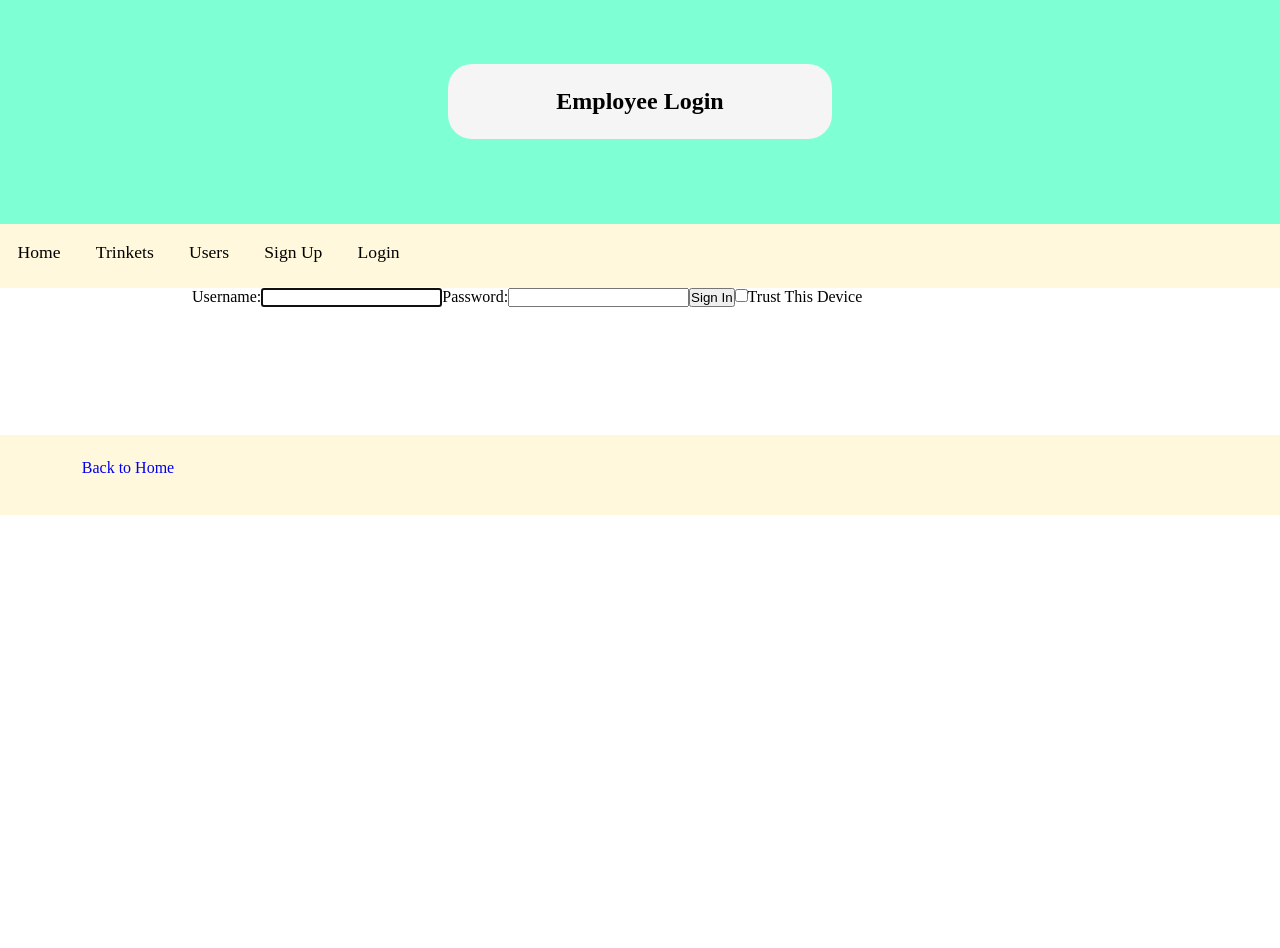
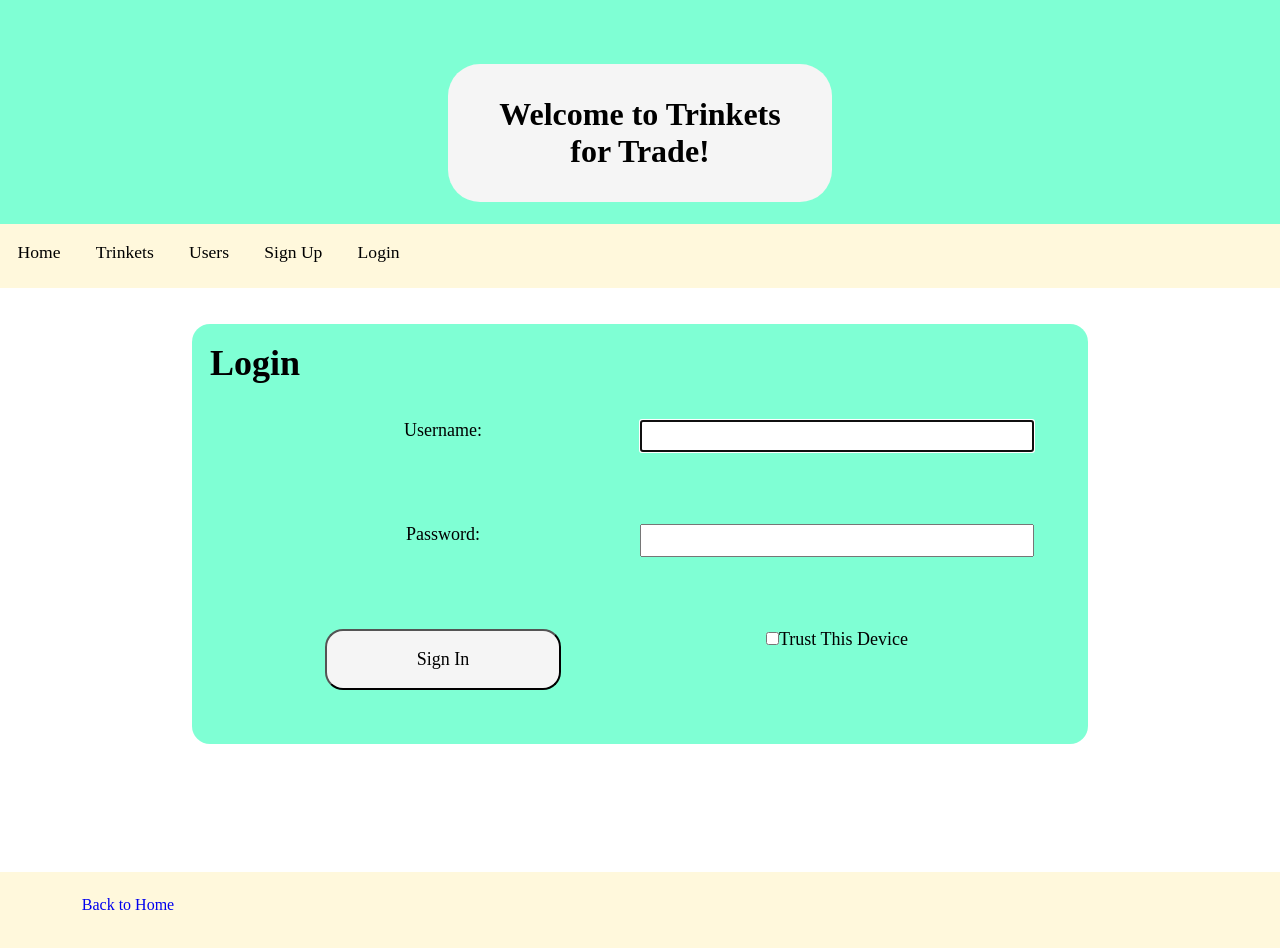
Before and after one commit to Neil-McCarthy/Trinkets-for-Trade, a React (Create React App) app in the folder frontend/: page /login in a window 1280 px wide. Shown: the top 948 px of the page. Before the commit the page ends 800 px from the top, so only its background shows below. Built offline with nearby package versions, Linux system fonts and the light colour scheme.

Commit message:
add styling for create new / login forms

```diff
--- a/frontend/src/App.js
+++ b/frontend/src/App.js
@@ -18,19 +18,21 @@ function App() {
       <Route path='/' element={<Layout />}>
         <Route index element={<Public />} />
         <Route path='login' element={<Login />} />
-        <Route path='newUser' element={<NewUserForm />} />
         <Route element={<PersistLogin />}>
-          <Route element={<Prefetch />}>
             <Route path='users'>
-              <Route index element={<UsersList />} />
-              <Route path=':id' element={<EditUser />} />
+              <Route element={<Prefetch />}>
+                <Route index element={<UsersList />} />
+                <Route path=':id' element={<EditUser />} />
+              </Route>
+              <Route path='newUser' element={<NewUserForm />} />
             </Route>
             <Route path='trinkets'>
+              <Route element={<Prefetch />}>
+                <Route path=':id' element={<EditTrinket />} />
+                <Route path='newTrinket' element={<NewTrinketForm />} />
+              </Route>
               <Route index element={<TrinketsList />} />
-              <Route path=':id' element={<EditTrinket />} />
-              <Route path='newTrinket' element={<NewTrinketForm />} />
             </Route>
-          </Route>
         </Route>
       </Route>
     </Routes>
--- a/frontend/src/features/auth/Login.js
+++ b/frontend/src/features/auth/Login.js
@@ -7,6 +7,7 @@ import { useLoginMutation } from './authApiSlice'
 
 import usePersist from '../../hooks/usePersist'
 import Nav from '../../components/common/Nav'
+import Header from '../../components/common/Header'
 
 
 const Login = () => {
@@ -61,15 +62,17 @@ const Login = () => {
     if (isLoading) return <p>Loading...</p>
 
     const content = (
-        <section className="public">
-            <header>
-                <h1>Employee Login</h1>
-            </header>
+        <>
+            <Header />
             <Nav  isLoggedIn={false} />
             <main>
                 <p ref={errRef} aria-live="assertive">{errMsg}</p>
 
-                <form onSubmit={handleSubmit}>
+                <form className='create-new-form' onSubmit={handleSubmit}>
+                    <h1>
+                        Login
+                    </h1>
+                    <div>
                         <label htmlFor="username">Username:</label>
                         <input
                             type="text"
@@ -80,7 +83,8 @@ const Login = () => {
                             autoComplete="off"
                             required
                         />
-
+                    </div>
+                    <div>
                         <label htmlFor="password">Password:</label>
                         <input
                             type="password"
@@ -89,8 +93,9 @@ const Login = () => {
                             value={password}
                             required
                         />
+                    </div>
+                    <div>
                         <button>Sign In</button>
-
                         <label htmlFor="persist">
                             <input
                                 type="checkbox"
@@ -100,13 +105,13 @@ const Login = () => {
                             />
                             Trust This Device
                         </label>
-
+                    </div>
                 </form>
             </main>
             <footer>
                 <Link to="/">Back to Home</Link>
             </footer>
-        </section>
+        </>
     )
 
     return content
--- a/frontend/src/features/trinkets/NewTrinketForm.js
+++ b/frontend/src/features/trinkets/NewTrinketForm.js
@@ -2,6 +2,9 @@ import { useState, useEffect } from "react"
 import { useNavigate } from "react-router-dom"
 import { useAddNewTrinketMutation } from "./trinketsApiSlice"
 import useAuth from "../../hooks/useAuth"
+import Header from "../../components/common/Header"
+import Nav from "../../components/common/Nav"
+import Footer from "../../components/common/Footer"
 
 const NewTrinketForm = () => {
 
@@ -44,21 +47,14 @@ const NewTrinketForm = () => {
 
     const content = (
         <>
+            <Header />
+            <Nav  isLoggedIn={true} />
+            <main>
                 <p>{error?.data?.message}</p>
 
-            <form onSubmit={onSaveTrinketClicked}>
-                <div>
+                <form className="create-new-form" onSubmit={onSaveTrinketClicked}>
                     <h2>New Trinket</h2>
                     <div>
-                        <button
-                            className="icon-button"
-                            title="Save"
-                            disabled={!canSave}
-                        >
-                            Save
-                        </button>
-                    </div>
-                </div>
                         <label htmlFor="name">
                             Name:</label>
                         <input
@@ -69,7 +65,8 @@ const NewTrinketForm = () => {
                             value={name}
                             onChange={onNameChanged}
                         />
-
+                    </div>
+                    <div>
                         <label htmlFor="description">
                             Description:</label>
                         <textarea
@@ -78,6 +75,8 @@ const NewTrinketForm = () => {
                             value={description}
                             onChange={onDescriptionChanged}
                         />
+                    </div>
+                    <div>
                         <label htmlFor="price">
                             Price:</label>
                         <input
@@ -88,7 +87,17 @@ const NewTrinketForm = () => {
                             value={price}
                             onChange={onPriceChanged}
                         />
+                    </div>
+                    <button
+                        className="icon-button"
+                        title="Save"
+                        disabled={!canSave}
+                    >
+                        Save
+                    </button>
                 </form>
+            </main>
+            <Footer />
         </>
     )
 
--- a/frontend/src/features/trinkets/TrinketsList.js
+++ b/frontend/src/features/trinkets/TrinketsList.js
@@ -28,13 +28,13 @@ const TrinketsList = () => {
 
         const { ids } = trinkets
 
-        const tableContent = ids?.length
+        const trinketListContent = ids?.length
             ? ids.map(trinketId => <Trinket key={trinketId} trinketId={trinketId} />)
             : null
 
         content = (
             <section className="display-all-section">
-                {tableContent}
+                {trinketListContent}
             </section>
         )
     }
--- a/frontend/src/features/users/NewUserForm.js
+++ b/frontend/src/features/users/NewUserForm.js
@@ -3,6 +3,7 @@ import { useAddNewUserMutation } from "./usersApiSlice"
 import { useNavigate } from "react-router-dom"
 import Header from "../../components/common/Header"
 import Nav from "../../components/common/Nav"
+import Footer from "../../components/common/Footer"
 
 const USER_REGEX = /^[A-z]{3,20}$/
 const PWD_REGEX = /^[A-z0-9!@#$%]{4,12}$/
@@ -57,15 +58,9 @@ const NewUserForm = () => {
         <>
             <p className={errClass}>{error?.data?.message}</p>
 
-            <form onSubmit={onSaveUserClicked}>
-                <div>
+            <form className="create-new-form" onSubmit={onSaveUserClicked}>
                 <h2>New User</h2>
                 <div>
-                        <button title="Save" disabled={!canSave}>
-                            Button
-                        </button>
-                    </div>
-                </div>
                     <label htmlFor="username">
                         Username: <span>[3-20 letters]</span></label>
                     <input
@@ -76,7 +71,8 @@ const NewUserForm = () => {
                         value={username}
                         onChange={onUsernameChanged}
                     />
-
+                </div>
+                <div>
                     <label htmlFor="password">
                         Password: <span>[4-12 chars incl. !@#$%]</span></label>
                     <input
@@ -86,6 +82,10 @@ const NewUserForm = () => {
                         value={password}
                         onChange={onPasswordChanged}
                     />
+                </div>
+                <button title="Save" disabled={!canSave}>
+                    Create New User
+                </button>
             </form>
         </>
     )
@@ -94,7 +94,10 @@ const NewUserForm = () => {
         <>
             <Header />
             <Nav isLoggedIn={false} />
+            <main className="create-new-main">
                 {content}
+            </main>
+            <Footer />
         </>
     )
 }
--- a/frontend/src/features/users/User.js
+++ b/frontend/src/features/users/User.js
@@ -11,14 +11,12 @@ const User = ({userId}) => {
         const handleEdit = () => navigate(`/users/${userId}`)
 
         return (
-            <tr>
-                <td>{user.username}</td>
-                <td>
+            <section>
+                <h1>{user.username}</h1>
                     <button onClick={handleEdit}>
                         Edit user
                     </button>
-                </td>
-            </tr>
+            </section>
         )
 
     } else return null
--- a/frontend/src/features/users/UsersList.js
+++ b/frontend/src/features/users/UsersList.js
@@ -2,6 +2,7 @@ import { useGetUsersQuery } from "./usersApiSlice";
 import User from './User';
 import Header from "../../components/common/Header";
 import Nav from "../../components/common/Nav";
+import Footer from "../../components/common/Footer";
 
 const UsersList = () => {
 
@@ -29,22 +30,14 @@ const UsersList = () => {
 
         const { ids } = users
 
-        const tableContent = ids?.length
+        const usersListContent = ids?.length
             ? ids.map(userId => <User key={userId} userId={userId} />)
             : null
 
         content = (
-            <table>
-                <thead>
-                    <tr>
-                        <th>Username</th>
-                        <th>Edit</th>
-                    </tr>
-                </thead>
-                <tbody>
-                    {tableContent}
-                </tbody>
-            </table>
+            <section className="display-all-section">
+                {usersListContent}
+            </section>
         )
     }
 
@@ -52,7 +45,10 @@ const UsersList = () => {
         <>
             <Header />
             <Nav  isLoggedIn={true} />
-            {content}
+            <main>
+                {content}
+            </main>
+            <Footer />
         </>
     )
 }
--- a/frontend/src/index.css
+++ b/frontend/src/index.css
@@ -101,6 +101,7 @@ main {
   background-color: aquamarine;
   padding: .3em;
   border: .4em solid white;
+  min-height: 20em;
 }
 .display-all-section h1 {
   text-align: center;
@@ -110,6 +111,39 @@ main {
   max-width: 60%;
 }
 /* <<<DISPLAY SECTION */
+
+/* CREATE NEW>>> */
+.create-new-main {
+  margin: 0 25%;
+}
+.create-new-form {
+  font-size: large;
+  padding: 1em;
+  margin-top: 2em;
+  background-color: aquamarine;
+  border-radius: 1em;
+}
+.create-new-form div {
+  display: grid;
+  grid-template-columns: repeat(2, 1fr);
+  text-align: center;
+  padding: 2em;
+}
+.create-new-form input {
+  padding: .5em;
+}
+.create-new-form button {
+  background-color: whitesmoke;
+	padding: 1em;
+  margin-left: 40%;
+  border-radius: 1em;
+	font: inherit;
+	cursor: pointer;
+}
+.create-new-form div button {
+  margin: 0 20%;
+}
+/* <<<CREATE NEW */
 
 /* <<<MAIN */
 
```
Also changed, not shown: frontend/src/features/trinkets/Trinket.js (+1 -16 lines), 1 other file (tests, documents, lock files or other folders). Lines whose indentation alone changed are shown as unchanged.
